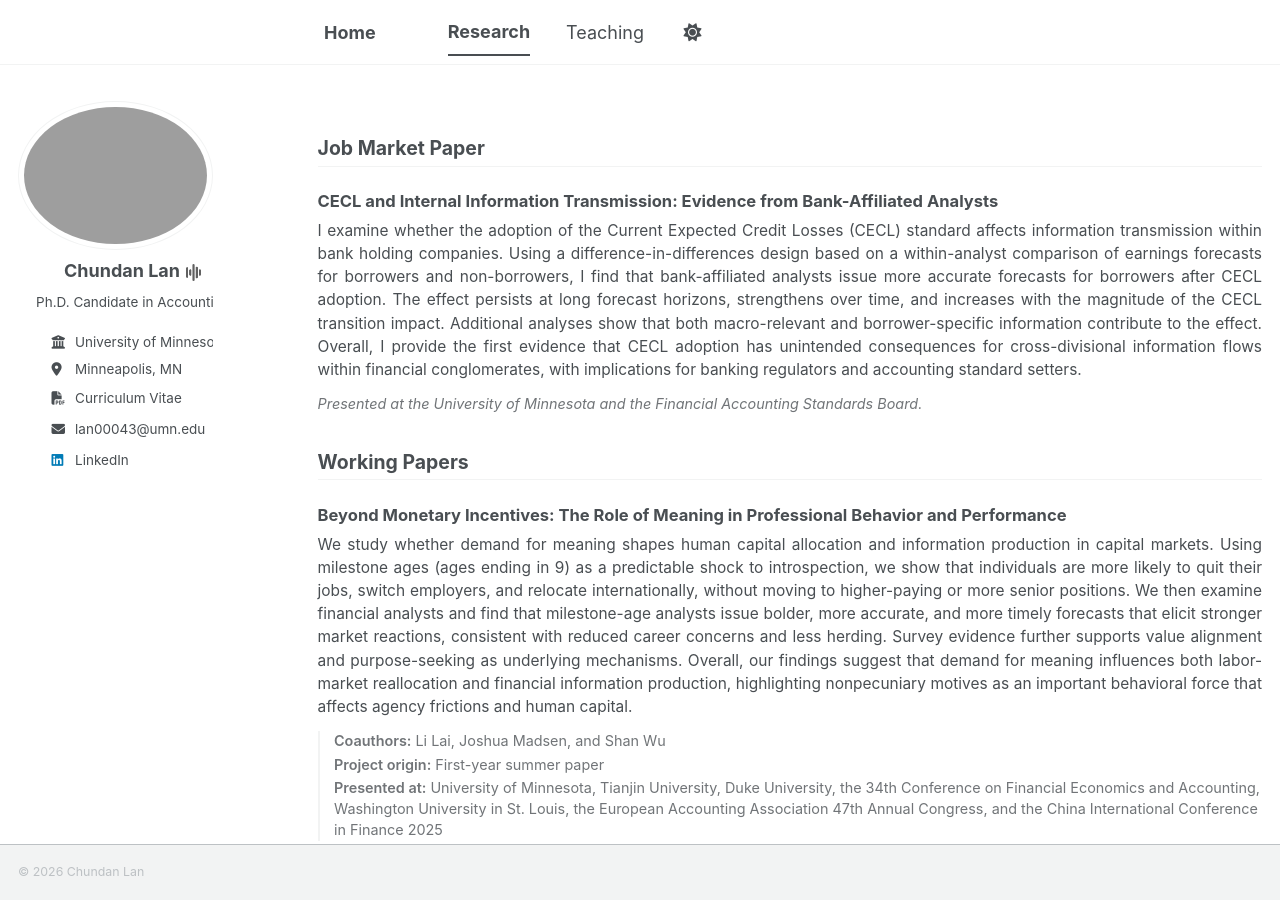
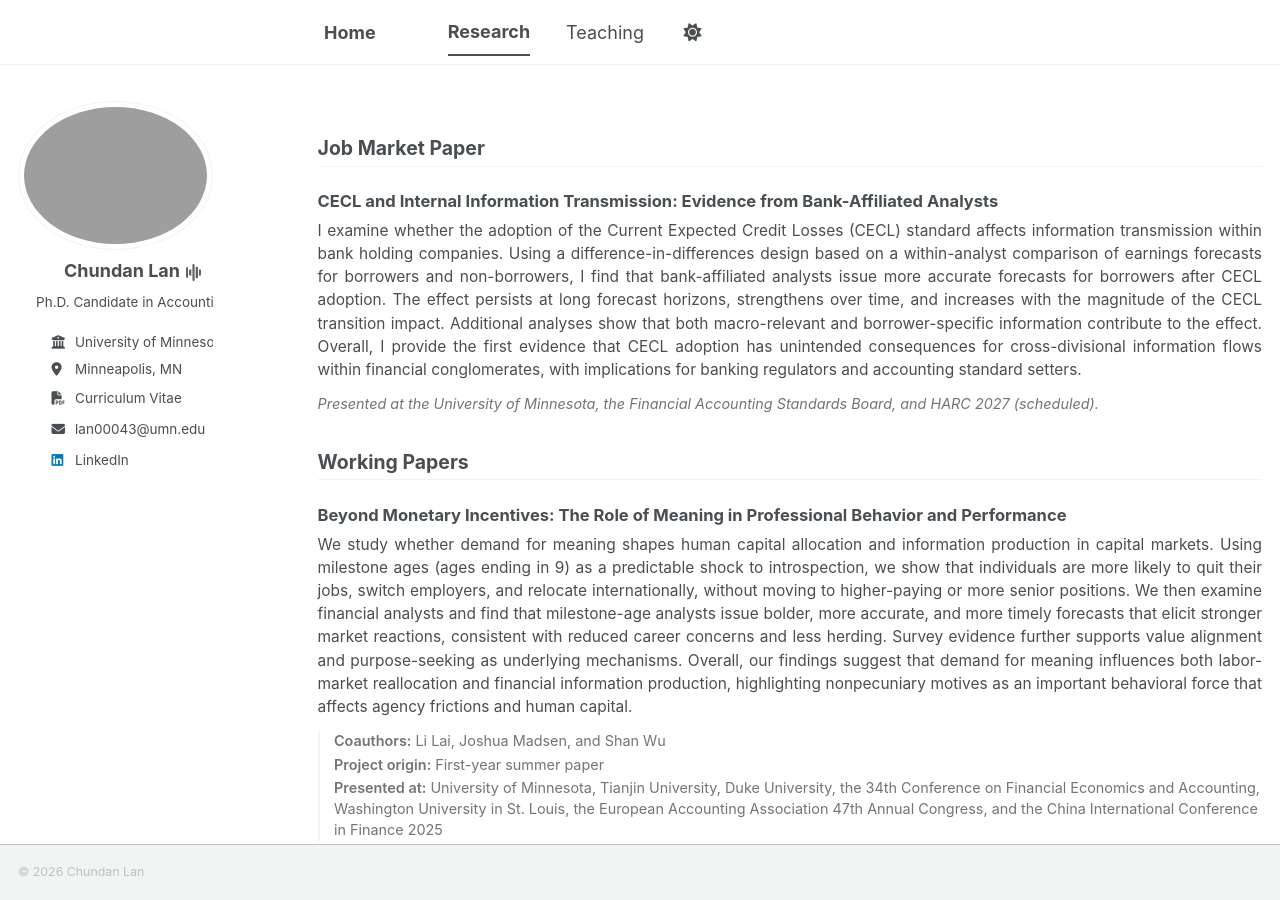
Before and after one commit to chundanlan/chundanlan.github.io, a Jekyll site: the page built from _pages/research.md, in a window 1280 px wide and 900 px high. Built offline with Jekyll 4.4.1, drawn with Linux system fonts in a browser that asks for light colours; a style sheet for code colours, icons or effects is not loaded.

```diff
--- a/_pages/research.md
+++ b/_pages/research.md
@@ -13,7 +13,7 @@
 
 I examine whether the adoption of the Current Expected Credit Losses (CECL) standard affects information transmission within bank holding companies. Using a difference-in-differences design based on a within-analyst comparison of earnings forecasts for borrowers and non-borrowers, I find that bank-affiliated analysts issue more accurate forecasts for borrowers after CECL adoption. The effect persists at long forecast horizons, strengthens over time, and increases with the magnitude of the CECL transition impact. Additional analyses show that both macro-relevant and borrower-specific information contribute to the effect. Overall, I provide the first evidence that CECL adoption has unintended consequences for cross-divisional information flows within financial conglomerates, with implications for banking regulators and accounting standard setters.
 
-<p class="paper-note">Presented at the University of Minnesota and the Financial Accounting Standards Board.</p>
+<p class="paper-note">Presented at the University of Minnesota, the Financial Accounting Standards Board, and HARC 2027 (scheduled).</p>
 
 
 ## Working Papers
```
Also changed, not shown: 1 other file.
